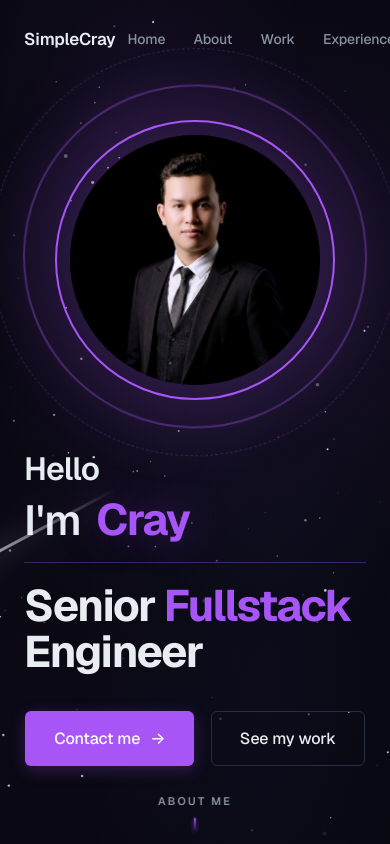
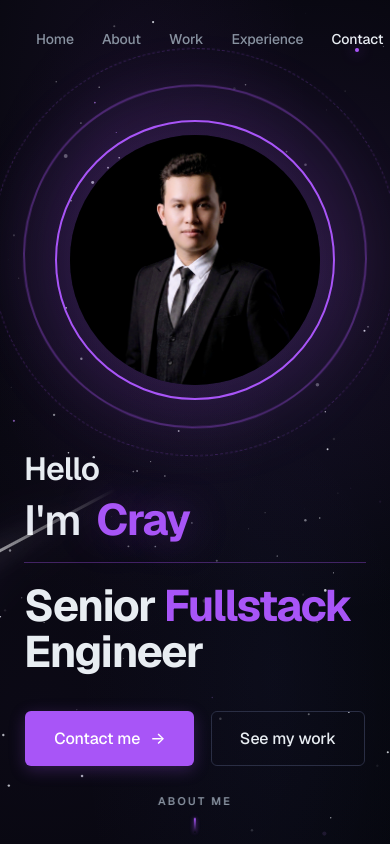
Before and after one commit to SimpleCray/portfolio, a React (Vite) app: page / in a window 390 px wide. Shown: the top 844 px of the page. Built offline with nearby package versions, Linux system fonts and the light colour scheme.

Commit message:
fix small styling

```diff
--- a/src/styles/globals.css
+++ b/src/styles/globals.css
@@ -1473,7 +1473,14 @@ textarea {
   .project.alt {
     grid-template-columns: 1fr;
     gap: 0;
-    margin-bottom: 80px;
+    margin-bottom: 48px;
+  }
+  .project:last-child,
+  .project.alt:last-child {
+    margin-bottom: 0;
+  }
+  .projects {
+    padding-bottom: 60px;
   }
   .project-media-desktop {
     display: none !important;
@@ -1500,6 +1507,20 @@ textarea {
 @media (max-width: 768px) {
   :root {
     --gutter: 24px;
+  }
+  .nav .brand,
+  .footer .brand {
+    display: none;
+  }
+  .scroll-top {
+    width: 36px;
+    height: 36px;
+    bottom: 20px;
+    right: var(--gutter);
+  }
+  .scroll-top svg {
+    width: 14px;
+    height: 14px;
   }
   .hero-ctas {
     justify-content: space-around;
```
